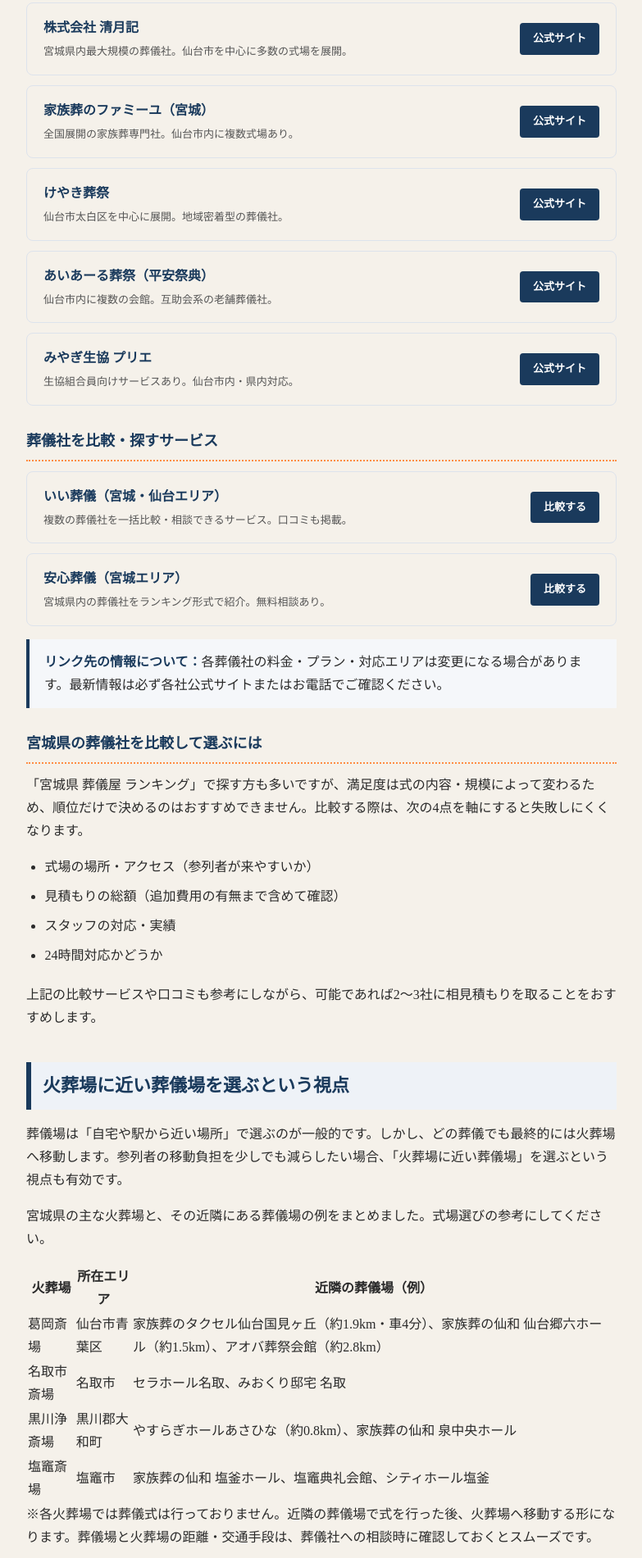
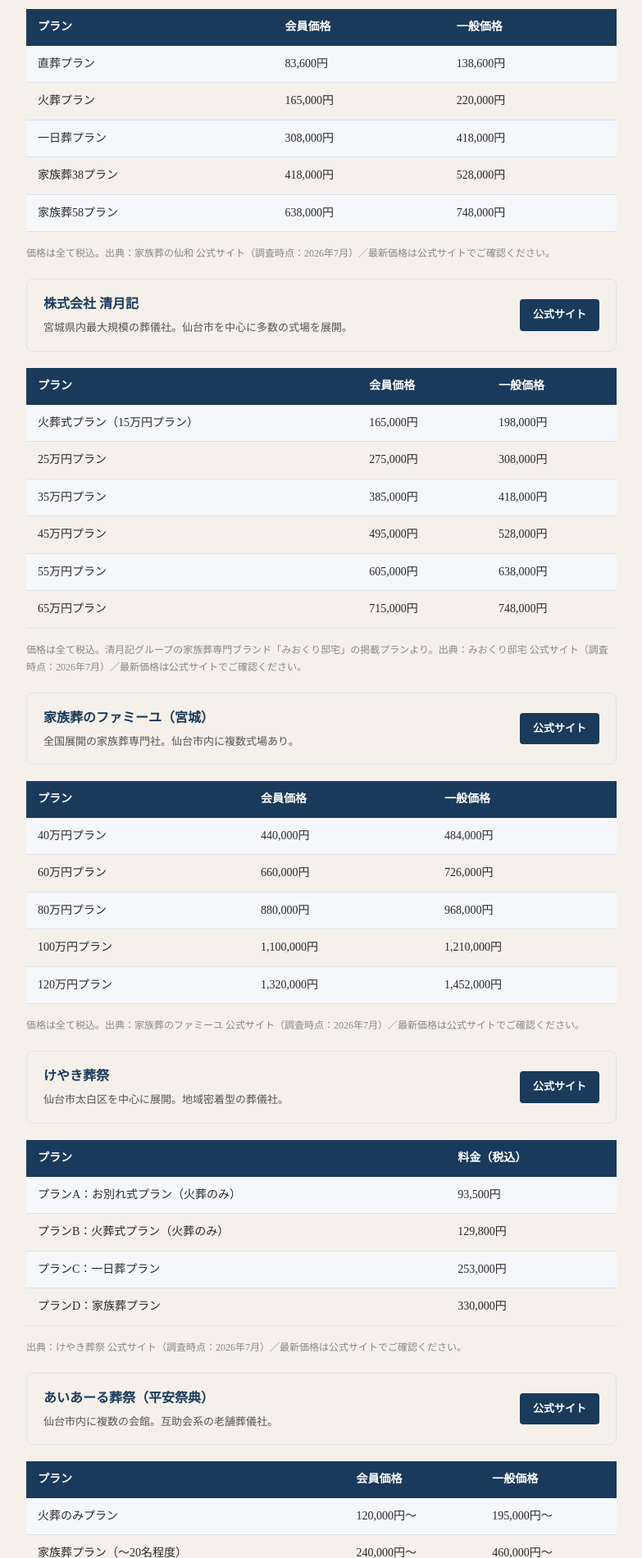
Before and after one commit to kotonoha-eizou/kotonoha-eizou-v2, a website built with Parcel: page src/miyagi-sougi.html in a window 1280 px wide. Shown: the part 2781-4682 px from the top of the page at 82% size, without its empty margins (248-1031 px from the left). Built offline with nearby package versions, Linux system fonts and the light colour scheme.

Commit message:
feat: miyagi-sougiページに6社の料金表を追加

```diff
--- a/src/miyagi-sougi.html
+++ b/src/miyagi-sougi.html
@@ -194,6 +194,15 @@
 </div>
 <a href="https://ososhiki.kinpoudou.co.jp/" target="_blank" rel="noopener">公式サイト</a>
 </div>
+<table class="sougi-table">
+<tr><th>プラン</th><th>会員価格</th><th>一般価格</th></tr>
+<tr><td>直葬プラン</td><td>83,600円</td><td>138,600円</td></tr>
+<tr><td>火葬プラン</td><td>165,000円</td><td>220,000円</td></tr>
+<tr><td>一日葬プラン</td><td>308,000円</td><td>418,000円</td></tr>
+<tr><td>家族葬38プラン</td><td>418,000円</td><td>528,000円</td></tr>
+<tr><td>家族葬58プラン</td><td>638,000円</td><td>748,000円</td></tr>
+</table>
+<p style="font-size:12px;color:#888;margin:-12px 0 20px;">価格は全て税込。出典：<a href="https://ososhiki.kinpoudou.co.jp/area/senwa/" target="_blank" rel="noopener">家族葬の仙和 公式サイト</a>（調査時点：2026年7月）／最新価格は公式サイトでご確認ください。</p>
 
 <div class="sougi-link-card">
 <div class="info">
@@ -202,6 +211,16 @@
 </div>
 <a href="https://www.seigetsuki.co.jp/" target="_blank" rel="noopener">公式サイト</a>
 </div>
+<table class="sougi-table">
+<tr><th>プラン</th><th>会員価格</th><th>一般価格</th></tr>
+<tr><td>火葬式プラン（15万円プラン）</td><td>165,000円</td><td>198,000円</td></tr>
+<tr><td>25万円プラン</td><td>275,000円</td><td>308,000円</td></tr>
+<tr><td>35万円プラン</td><td>385,000円</td><td>418,000円</td></tr>
+<tr><td>45万円プラン</td><td>495,000円</td><td>528,000円</td></tr>
+<tr><td>55万円プラン</td><td>605,000円</td><td>638,000円</td></tr>
+<tr><td>65万円プラン</td><td>715,000円</td><td>748,000円</td></tr>
+</table>
+<p style="font-size:12px;color:#888;margin:-12px 0 20px;">価格は全て税込。清月記グループの家族葬専門ブランド「みおくり邸宅」の掲載プランより。出典：<a href="https://miokuriteitaku.jp/" target="_blank" rel="noopener">みおくり邸宅 公式サイト</a>（調査時点：2026年7月）／最新価格は公式サイトでご確認ください。</p>
 
 <div class="sougi-link-card">
 <div class="info">
@@ -210,6 +229,15 @@
 </div>
 <a href="https://www.famille-kazokusou.com/miyagi/sendaishi" target="_blank" rel="noopener">公式サイト</a>
 </div>
+<table class="sougi-table">
+<tr><th>プラン</th><th>会員価格</th><th>一般価格</th></tr>
+<tr><td>40万円プラン</td><td>440,000円</td><td>484,000円</td></tr>
+<tr><td>60万円プラン</td><td>660,000円</td><td>726,000円</td></tr>
+<tr><td>80万円プラン</td><td>880,000円</td><td>968,000円</td></tr>
+<tr><td>100万円プラン</td><td>1,100,000円</td><td>1,210,000円</td></tr>
+<tr><td>120万円プラン</td><td>1,320,000円</td><td>1,452,000円</td></tr>
+</table>
+<p style="font-size:12px;color:#888;margin:-12px 0 20px;">価格は全て税込。出典：<a href="https://www.famille-kazokusou.com/plan/miyagi/" target="_blank" rel="noopener">家族葬のファミーユ 公式サイト</a>（調査時点：2026年7月）／最新価格は公式サイトでご確認ください。</p>
 
 <div class="sougi-link-card">
 <div class="info">
@@ -218,6 +246,14 @@
 </div>
 <a href="https://www.keyakisousai.jp/" target="_blank" rel="noopener">公式サイト</a>
 </div>
+<table class="sougi-table">
+<tr><th>プラン</th><th>料金（税込）</th></tr>
+<tr><td>プランA：お別れ式プラン（火葬のみ）</td><td>93,500円</td></tr>
+<tr><td>プランB：火葬式プラン（火葬のみ）</td><td>129,800円</td></tr>
+<tr><td>プランC：一日葬プラン</td><td>253,000円</td></tr>
+<tr><td>プランD：家族葬プラン</td><td>330,000円</td></tr>
+</table>
+<p style="font-size:12px;color:#888;margin:-12px 0 20px;">出典：<a href="https://qol-sogisya.com/" target="_blank" rel="noopener">けやき葬祭 公式サイト</a>（調査時点：2026年7月）／最新価格は公式サイトでご確認ください。</p>
 
 <div class="sougi-link-card">
 <div class="info">
@@ -226,6 +262,13 @@
 </div>
 <a href="https://www.ir-sousai.jp/" target="_blank" rel="noopener">公式サイト</a>
 </div>
+<table class="sougi-table">
+<tr><th>プラン</th><th>会員価格</th><th>一般価格</th></tr>
+<tr><td>火葬のみプラン</td><td>120,000円〜</td><td>195,000円〜</td></tr>
+<tr><td>家族葬プラン（〜20名程度）</td><td>240,000円〜</td><td>460,000円〜</td></tr>
+<tr><td>家族葬〜一般葬プラン（40名〜）</td><td>360,000円〜</td><td>700,000円〜</td></tr>
+</table>
+<p style="font-size:12px;color:#888;margin:-12px 0 20px;">あいあーる葬祭（平安祭典セレモール）は互助会制度の葬儀社です。会員価格は同社の互助会「あいあーる互助会」加入者向けの価格で、一般価格は非会員向けの価格です（施行時に消費税相当額を別途お預かり）。出典：<a href="https://saiten.heian-sendai.co.jp/plan/" target="_blank" rel="noopener">セレモール（あいあーる葬祭）公式サイト</a>（調査時点：2026年7月）／最新価格は公式サイトでご確認ください。</p>
 
 <div class="sougi-link-card">
 <div class="info">
@@ -234,6 +277,13 @@
 </div>
 <a href="https://www.miyagi.coop/service/funeral/" target="_blank" rel="noopener">公式サイト</a>
 </div>
+<table class="sougi-table">
+<tr><th>プラン</th><th>会員価格（一例・税込）</th></tr>
+<tr><td>火葬のみプラン</td><td>148,500円〜</td></tr>
+<tr><td>家族葬プラン</td><td>275,000円〜</td></tr>
+<tr><td>一般葬プラン</td><td>495,000円〜</td></tr>
+</table>
+<p style="font-size:12px;color:#888;margin:-12px 0 20px;">上記はプリエ会員価格の一例（提携葬儀社の基本プランに基づく目安）です。出典：<a href="https://prier-coop.com/" target="_blank" rel="noopener">みやぎ生協プリエ 公式サイト</a>（調査時点：2026年7月）／最新価格は公式サイトでご確認ください。</p>
 
 <h3>葬儀社を比較・探すサービス</h3>
 
```
